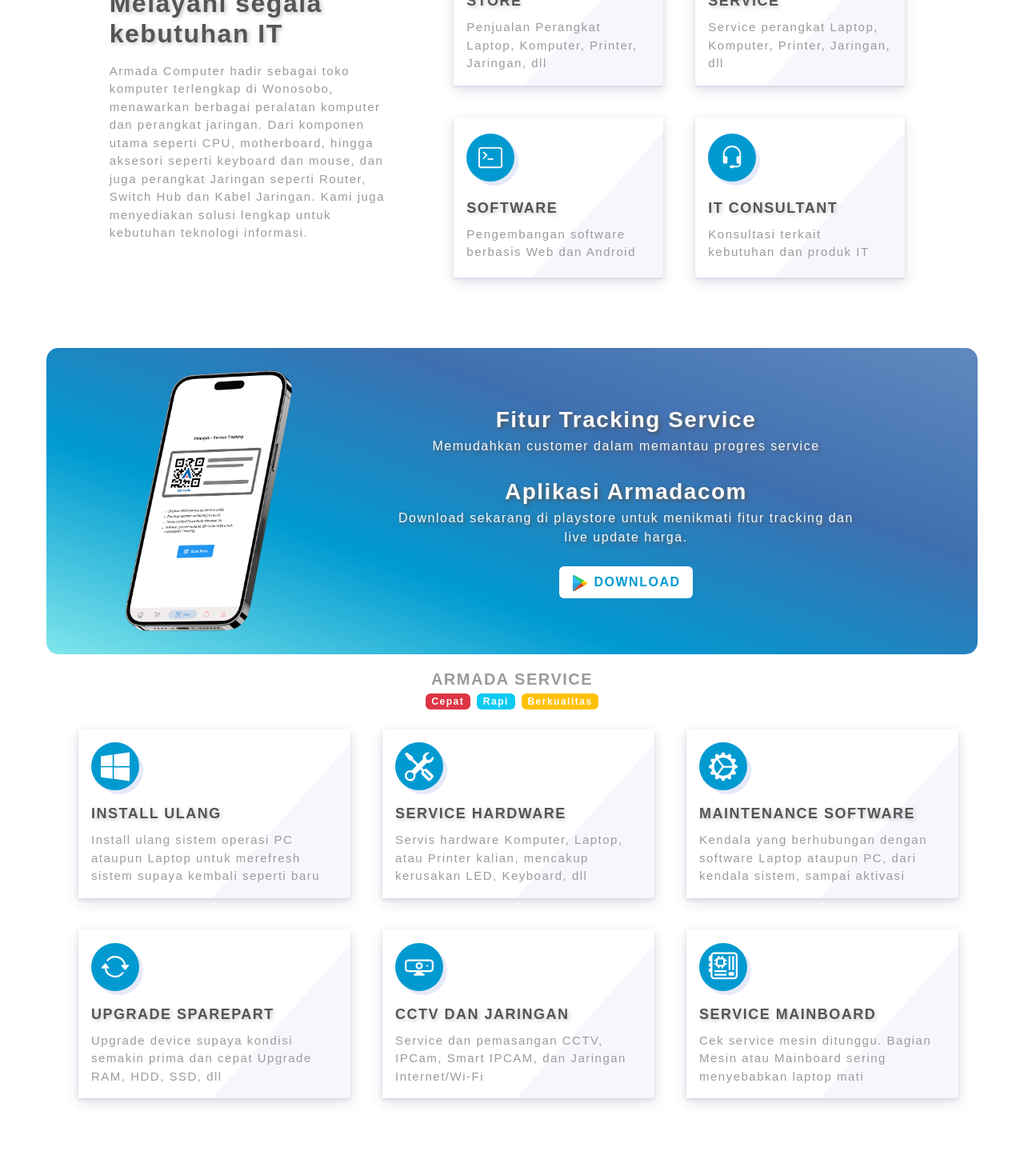
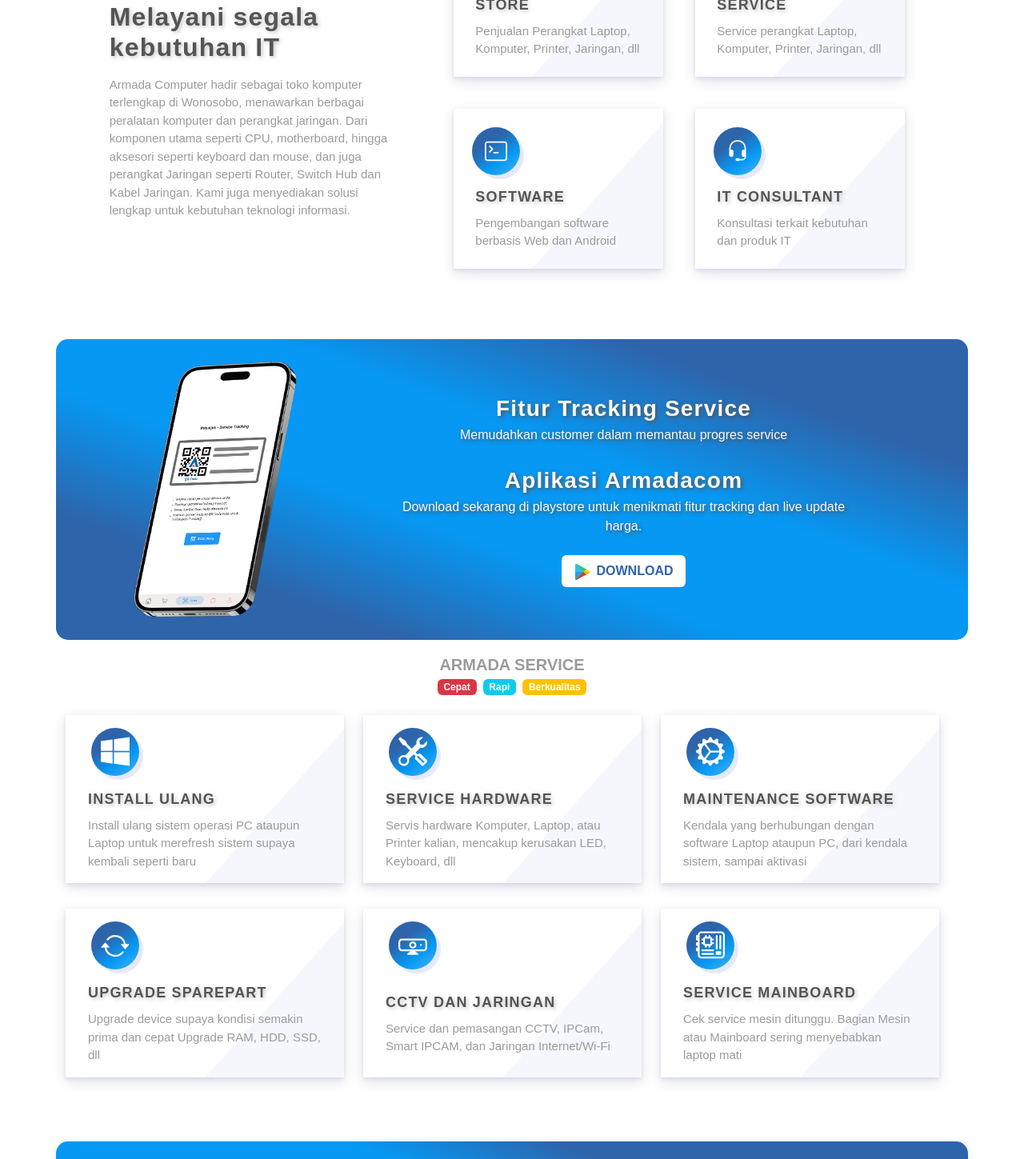
Before and after one commit to Tentacle10/armadacom-app, a React (Vite) app: page / in a window 1280 px wide. Shown: the part 1000-2449 px from the top of the page at 80% size. Built offline with nearby package versions, Linux system fonts and the light colour scheme.

Commit message:
layoutingV14

```diff
--- a/src/App.css
+++ b/src/App.css
@@ -1,54 +1,3 @@
-/* palette */
-/* .color1 {
- color: #2E64AA;
-}
-.color2 {
- color: #009AD1;
-}
-.color3 {
- color: #00CCD8;
-}
-.color4 {
- color: #72FACA;
-}
-.bg-color1 {
-  background-color: #2E64AA !important;
-}
-.bg-color2 {
-  background-color: #009AD1 !important;
-}
-.bg-color3 {
-  background-color: #00CCD8 !important;
-}
-.bg-color4 {
-  background-color: #72FACA !important;
-} */
-.color1 {
-  color: #2e64aa;
-}
-.color2 {
-  color: #8ecddd;
-}
-.color3 {
-  color: #fffadd;
-}
-.color4 {
-  color: #ffcc70;
-}
-.bg-color1 {
-  background-color: #2e64aa !important;
-}
-.bg-color2 {
-  background-color: #8ecddd !important;
-}
-.bg-color3 {
-  background-color: #fffadd !important;
-}
-.bg-color4 {
-  background-color: #ffcc70 !important;
-}
-/* palette */
-
 body {
   font-family: "Poppins", sans-serif !important;
   line-height: 1.5px;
@@ -59,7 +8,11 @@
   background-color: #fff;
   overflow-x: hidden;
   transition: all 200ms linear;
-  letter-spacing: 1.5px !important;
+  /* letter-spacing: 1.5px !important; */
+}
+
+.ls {
+  letter-spacing: 1.2px !important;
 }
 
 /* Scrollbar CSS */
@@ -82,31 +35,6 @@
   border: 5px none #f41515;
 }
 /* Scrollbar CSS */
-
-/* Divider */
-.h-divider {
-  margin: auto;
-  margin-top: 80px;
-  width: 80%;
-  position: relative;
-}
-
-.h-divider .shadow {
-  margin-top: 9px;
-  overflow: hidden;
-  height: 1px;
-}
-
-.h-divider .shadow:after {
-  content: "";
-  display: block;
-  margin: -25px auto 0;
-  width: 100%;
-  height: 25px;
-  border-radius: 125px/12px;
-  box-shadow: 0 0 8px rgb(146, 146, 146);
-}
-/* Divider */
 
 /* HeroContent ################################################################### */
 .slideshow {
@@ -139,11 +67,10 @@
   top: 0%;
   right: 0%;
   bottom: 0%;
-  width: 100%;
-  height: 100%;
-  background-image: linear-gradient(260deg, #2e64aa, #2e64aa, #0099d1, #0099d1, #72faca5e, #72faca2a, #72faca00, #72faca00, #72faca00);
-  /* background-image: linear-gradient(270deg, #2E64AA,#2e64aaec, #009AD1, #00cdd880, #72faca21, #72faca00, #72faca00); */
-  /* background-image: linear-gradient(270deg, #2e64aa, #2e64aa, #2e64aa, #2e64aa73, #2e64aa33, #2e64aa21, #2e64aa00); */
+  width: 100vw;
+  height: 100vh;
+  background-image: linear-gradient(270deg, #2e64aa, #2e64aa, #0698f3, #0698f38f, #72faca1e, #72faca00, #72faca00);
+  /* background-image: linear-gradient(270deg, #2e64aa, #2e64aa, #2e72aa,  #18a2fe, #18adfed7, #18adfe48, #18adfe17, #18adfe1a, #18adfe00); */
   opacity: 1;
 }
 .banner {
@@ -162,7 +89,7 @@
     background-image: none;
   }
   .gradient-overlay {
-    background-image: linear-gradient(30deg, #2e64aa, #2e64aaec, #0099d1e3, #00cdd875, #72faca1e, #72faca00, #72faca00);
+    background-image: linear-gradient(30deg, #2e64aa, #2e64aa, #0698f3, #0698f38f, #72faca1e, #72faca00, #72faca00);
     /* background-image: linear-gradient(0deg, #2e64aa, #2e64aa, #009AD1, #00CCD8, #72FACA, #2e64aa21, #2e64aa00); */
   }
   .textBanner {
@@ -207,7 +134,7 @@
   color: #9b9b9b;
 }
 .acard {
-  color: #009ad1;
+  color: #0698f3;
   border-radius: 11px;
   border: 0;
 }
@@ -217,7 +144,7 @@
   box-shadow: 0 2px 4px 0 rgba(136, 144, 195, 0.2), 0 5px 15px 0 rgba(37, 44, 97, 0.15);
   /* border-radius: 15px; */
   margin: 1rem 0rem 1.5rem 1rem !important;
-  /* padding: 10px 15px; */
+  padding: 10px 15px;
   position: relative;
   z-index: 1;
   overflow: hidden;
@@ -227,12 +154,13 @@
 
 .about-icon {
   border-radius: 50%;
-  background-color: #009ad1;
+  background-image: linear-gradient(145deg, #2e64aa, #2e64aa, #0698f3, #0698f3bd);
   width: 60px !important;
   height: 60px;
   box-shadow: 5px 5px 0 0 rgb(85 108 214 / 15%);
   color: #fff;
-  margin-bottom: 1rem;
+  margin: 0 0.5rem;
+  padding: 1rem !important;
   transition: 1s;
 }
 .title-card {
@@ -258,18 +186,19 @@
 }
 
 .about-card:hover::before {
-  background: #00cdd828;
+  background: #0698f33f;
 }
 
 .about-card:hover {
-  background: #009ad1;
+  background: #2e64aaee;
   color: #fff;
   transform: scale(1.05);
   z-index: 9;
 }
 
 .about-card:hover .about-icon {
-  color: #009ad1;
+  color: #2e64aa;
+  background-image: none;
   background-color: #fff;
   box-shadow: none;
 }
@@ -279,21 +208,6 @@
 .about-card:hover .body-text {
   color: #fff;
 }
-
-/* .hover_color_bubble {
-  position: absolute;
-  background: rgb(54 81 207 / 15%);
-  width: 100rem;
-  height: 100rem;
-  left: 0;
-  right: 0;
-  z-index: -1;
-  top: 16rem;
-  border-radius: 50%;
-  transform: rotate(-36deg);
-  left: -18rem;
-  transition: 0.7s;
-} */
 
 @media (max-width: 768px) {
   .cabout {
@@ -319,23 +233,14 @@
     color: #9b9b9b;
   }
   .acard {
-    color: #009ad1;
-    border-radius: 11px;
-    border: 0;
     padding: 0 !important;
   }
   .about-card {
-    flex: 0 50%;
-    background: #fff;
-    box-shadow: 0 2px 4px 0 rgba(136, 144, 195, 0.2), 0 5px 15px 0 rgba(37, 44, 97, 0.15);
-    /* border-radius: 15px; */
     margin: 0.6rem 0 !important;
-    /* padding: 10px 15px; */
-    position: relative;
-    z-index: 1;
-    overflow: hidden;
-    min-height: 200px;
-    transition: 1s;
+    padding: 10px 15px;
+  }
+  .about-icon {
+    margin: 1rem 0.5rem;
   }
 }
 /* AboutContent */
@@ -343,8 +248,10 @@
 /* ServiceContent ################################################################# */
 .cservice {
   padding: 4rem 0 0 0 !important;
+  color: #555;
 }
 .service {
+  margin: 0 !important;
   height: 100%;
   display: flex;
   justify-content: center;
@@ -353,7 +260,7 @@
   border-radius: 15px;
 }
 .appservice {
-  background-image: linear-gradient(200deg, #2e64aac2, #2e64aaec, #009ad1, #00cdd880);
+  background-image: linear-gradient(200deg, #2e64aa, #2e64aa, #0698f3, #0698f3, #2e64aa, #2e64aa);
   border-radius: 15px;
 }
 .iPhone img {
@@ -368,11 +275,78 @@
   color: #555;
   border-radius: 15px;
   background-color: #fff;
-  /* border: 2px solid #555; */
 }
 
 .ts {
   text-shadow: 2px 2px 5px #555 !important;
+}
+
+.scard {
+  color: #0698f3;
+  border-radius: 11px;
+  border: 0;
+  margin: 1rem 0rem !important;
+}
+.service-card {
+  width: 100%;
+  height: 100%;
+  flex: 0 50%;
+  background: #fff;
+  box-shadow: 0 2px 4px 0 rgba(136, 144, 195, 0.2), 0 5px 15px 0 rgba(37, 44, 97, 0.15);
+  /* border-radius: 15px; */
+  /* padding: 10px 15px; */
+  position: relative;
+  z-index: 1;
+  overflow: hidden;
+  min-height: 200px;
+  transition: 1s;
+}
+
+.service-icon {
+  border-radius: 50%;
+  background-image: linear-gradient(145deg, #2e64aa, #2e64aa, #0698f3, #0698f3bd);
+  width: 60px !important;
+  height: 60px;
+  box-shadow: 5px 5px 0 0 rgb(85 108 214 / 15%);
+  color: #fff;
+  margin: 1rem;
+  transition: 1s;
+}
+.service-card::before {
+  content: "";
+  position: absolute;
+  background: rgb(85 108 214 / 5%);
+  width: 170px;
+  height: 400px;
+  z-index: -1;
+  transform: rotate(42deg);
+  right: -56px;
+  top: -23px;
+  border-radius: 35px;
+}
+
+.service-card:hover::before {
+  background: #0698f33f;
+}
+
+.service-card:hover {
+  background: #2e64aaee;
+  color: #fff;
+  transform: scale(1.05);
+  z-index: 9;
+}
+
+.service-card:hover .service-icon {
+  color: #2e64aa;
+  background-image: none;
+  background-color: #fff;
+  box-shadow: none;
+}
+.service-card:hover .title-card {
+  color: #fff;
+}
+.service-card:hover .body-text {
+  color: #fff;
 }
 
 @media (max-width: 768px) {
@@ -384,10 +358,9 @@
     box-shadow: none !important;
   }
   .appservice {
-    background-image: linear-gradient(200deg, #2e64aac2, #2e64aaec, #009ad1, #00cdd880);
     height: 100vh;
     border-radius: 0;
-    margin-top: -0.3rem !important;
+    margin-top: -1.5rem !important;
   }
   .iPhone img {
     width: 60%;
@@ -398,8 +371,17 @@
     margin-bottom: 0rem;
   }
   .aservice {
-    margin-bottom: 0rem !important;
-    border-radius: 0;
+    padding: 2rem 3rem 2rem 3rem !important;
+  }
+  .scard {
+    padding: 0 !important;
+  }
+  .service-card {
+    margin: 0.6rem 0 !important;
+    padding: 10px 15px;
+  }
+  .service-icon {
+    margin: 1rem 0.5rem !important;
   }
 }
 /* ServiceContent */
@@ -409,8 +391,9 @@
   padding: 4rem 0 0 0 !important;
 }
 .damkar {
+  margin: 0 !important;
   box-shadow: rgb(219 230 255 / 99%) 0px 5px 10px 0px;
-  background-image: linear-gradient(200deg, #2e64aac2, #2e64aaec, #009ad1, #00cdd880);
+  background-image: linear-gradient(200deg, #2e64aa, #2e64aa,#2e64aa, #0698f3, #0698f3, #0698f3,#2e64aa, #2e64aa, #2e64aa);
   border-radius: 15px;
   height: 100%;
 }
@@ -429,20 +412,23 @@
 
 @media (max-width: 768px) {
   .cdamkar {
-    padding: 1rem 0 0 0 !important;
+    padding: 2rem 0 0 0 !important;
   }
   .damkar {
     height: 100vh;
-    background-image: linear-gradient(180deg, #2e64aa, #2e64aaec, #009ad1, #009ad1, #009ad1, #00cdd8cb);
+    background-image: linear-gradient(200deg, #2e64aa, #2e64aa, #2e64aa, #0698f3, #0698f3,#2e64aa, #2e64aa, #2e64aa);
     border-radius: 0;
     margin-top: -0.3rem !important;
   }
   .gbdamkar img {
-    margin: -3rem 0 0 0;
+    margin: 1rem 0 0 0;
     width: 80vw;
   }
   .logodamkar {
     margin: -3rem 0 1rem 0;
+  }
+  .dtext {
+    padding: 1rem 2rem !important;
   }
 }
 /* DamkarContent */
@@ -450,26 +436,28 @@
 /* SoftwareContent ############################################################### */
 .csoftware {
   padding: 4rem 0 0 0 !important;
+  /* background-color: #0698f3; */
 }
 .software {
+  margin: 0 !important;
   /* box-shadow: rgb(219 230 255 / 99%) 0px 5px 10px 0px; */
-  background-color: #fff;
+  /* background-color: #c40b0b; */
   /* border-radius: 15px; */
-  height: 100%;
+  /* height: 100%; */
   color: #555;
 }
 
 .softwaredev {
-  padding: 1rem 2.5rem !important;
+  padding: 0rem 2.5rem !important;
 }
 
 .devimg {
   overflow: hidden;
 }
 .devimg img {
-  height: 91ch;
+  height: 86ch;
   border-radius: 15px;
-  margin-left: -0.7rem;
+  /* margin-left: -0.7rem; */
 }
 
 .logodev {
@@ -535,7 +523,7 @@
 
 .card-back {
   padding: 2rem !important;
-  background: linear-gradient(to right, #1abc9c, #3498db);
+  background: linear-gradient(200deg, #2e64aa, #0698f3);
   color: #ffffff;
   /* box-shadow: 0 5px 20px #3498db; */
   transform: rotateY(180deg);
@@ -550,25 +538,32 @@
   /* border-radius: 16px; */
 }
 
-.card-front-1 {
-  background: linear-gradient(to right, #ffbe0b, #ff0066);
-}
-
-.card-back-1 {
-  background: linear-gradient(to right, #ffbe0b, #ff0066);
-  color: #ffffff;
-  box-shadow: 0 5px 20px #d26d33;
-  transform: rotateY(180deg);
-}
-
 @media (max-width: 768px) {
+  .csoftware {
+    overflow: hidden;
+  }
   .software {
+    margin: 1rem 0 0 0 !important;
     box-shadow: none;
   }
+  .softwaredev {
+    padding: 1rem 2.5rem !important;
+  }
+  .devimg {
+    overflow: unset;
+    text-align: center;
+  }
   .devimg img {
-    width: 100%;
+    width: 90%;
     height: auto;
-    margin-left: 0;
+  }
+  .card-container {
+    grid-gap: 0.5rem;
+  }
+  .carddev {
+    margin: 1.5rem 0 0 0 !important;
+    width: 305px !important;
+    height: 300px;
   }
 }
 /* SoftwareContent */
--- a/src/component/content/AboutContent.jsx
+++ b/src/component/content/AboutContent.jsx
@@ -32,7 +32,7 @@
             <div className="title">
               <h6 style={{ color: "#9b9b9b", fontWeight: "600" }}>ABOUT US</h6>
               <h2
-                className="pb-md-2"
+                className="ls pb-md-2"
                 style={{
                   fontWeight: "600",
                   textShadow: "2px 2px 5px #55555555",
@@ -59,7 +59,7 @@
             <Row xs={1} md={2}>
               {aboutcard.map((isiabout, index) => (
                 <Col key={index} className="acard">
-                  <Row className="about-card p-3">
+                  <Row className="about-card">
                     <div className="hover_color_bubble"></div>
                     <Col
                       xs={2}
@@ -67,8 +67,8 @@
                     >
                       {isiabout.icon}
                     </Col>
-                    <Col xs={12} style={{ padding: "0" }}>
-                      <div className="title-card">{isiabout.title}</div>
+                    <Col xs={12}>
+                      <div className="ls title-card">{isiabout.title}</div>
                       <div className="body-text">{isiabout.text}</div>
                     </Col>
                   </Row>
--- a/src/component/content/HeroContent.jsx
+++ b/src/component/content/HeroContent.jsx
@@ -64,7 +64,7 @@
               <Row className="textBanner">
                 <Col
                   md={9}
-                  className="fs-2 fw-bold text-uppercase"
+                  className="ls fs-2 fw-bold text-uppercase"
                   style={{ textShadow: "2px 2px 5px #555" }}
                 >
                   {hero.tag}
--- a/src/component/content/ServiceContent.jsx
+++ b/src/component/content/ServiceContent.jsx
@@ -1,5 +1,12 @@
-import {Container, Row, Col, Button, Badge} from "react-bootstrap";
-import {Windows, Tools, GearWideConnected, ArrowRepeat, Webcam, Motherboard} from "react-bootstrap-icons";
+import { Container, Row, Col, Button, Badge } from "react-bootstrap";
+import {
+  Windows,
+  Tools,
+  GearWideConnected,
+  ArrowRepeat,
+  Webcam,
+  Motherboard,
+} from "react-bootstrap-icons";
 import iPhone from "../../assets/img/Iphone-Mockup.png";
 import PlayStore from "../../assets/icon/playstore-svgrepo-com.svg";
 
@@ -41,26 +48,53 @@
       <Container className="cservice">
         <Row className="service">
           <Row className="appservice text-light">
-            <Col className="d-flex flex-column justify-content-center align-items-center text-center d-block d-md-none pt-md-3">
-              <div className="ts fw-bold fs-3">Fitur Tracking Service</div>
-              <div className="ts fw-lighter fs-6 text-opacity-75">Memudahkan customer dalam memantau progres service</div>
+            <Col className="d-flex flex-column justify-content-center align-items-center text-center d-block d-md-none">
+              <div className="ls ts fw-bold fs-3">Fitur Tracking Service</div>
+              <div className="ls ts fw-lighter fs-6 text-opacity-75">
+                Memudahkan customer dalam memantau progres service
+              </div>
             </Col>
             <Col md={4} className="iPhone d-flex justify-content-center">
               <img src={iPhone} alt="phone" style={{}} />
             </Col>
-            <Col md={7} className="d-flex flex-column text-center justify-content-start justify-content-md-center align-items-center px-md-5 pt-md-4 pb-4">
-              <div className="ts fw-bold fs-3 d-none d-md-block">Fitur Tracking Service</div>
-              <div className="ts fw-lighter text-opacity-75 d-none d-md-block">Memudahkan customer dalam memantau progres service</div>
-              <div className="ts fw-bold fs-3 mt-md-4">Aplikasi Armadacom</div>
-              <div className="ts fw-lighter text-opacity-75 fs-6">Download sekarang di playstore untuk menikmati fitur tracking dan live update harga.</div>
-              <Button className="btn-a mt-4 px-3 py-2" variant="light" href="https://play.google.com/store/apps/details?id=com.wingbuk.armadacom">
-                <img src={PlayStore} alt="PlayStore" width={20} className="me-2" />
+            <Col
+              md={7}
+              className="d-flex flex-column text-center justify-content-start justify-content-md-center align-items-center px-md-5 pt-md-4 pb-4"
+            >
+              <div className="ls ts fw-bold fs-3 d-none d-md-block">
+                Fitur Tracking Service
+              </div>
+              <div className="ts fw-lighter text-opacity-75 d-none d-md-block">
+                Memudahkan customer dalam memantau progres service
+              </div>
+              <div className="ls ts fw-bold fs-3 mt-md-4">
+                Aplikasi Armadacom
+              </div>
+              <div className="ts fw-lighter text-opacity-75 fs-6">
+                Download sekarang di playstore untuk menikmati fitur tracking
+                dan live update harga.
+              </div>
+              <Button
+                className="btn-a mt-4 px-3 py-2"
+                variant="light"
+                href="https://play.google.com/store/apps/details?id=com.wingbuk.armadacom"
+              >
+                <img
+                  src={PlayStore}
+                  alt="PlayStore"
+                  width={20}
+                  className="me-2"
+                />
                 Download
               </Button>
             </Col>
           </Row>
-          <Row className="aservice justify-content-center align-items-center">
-            <Col xs={10} className="text-center fw-bold fs-5 pt-md-3 pt-4" style={{color: "#9b9b9b"}}>
+          <Row className="aservice justify-content-center">
+            <Col
+              xs={10}
+              className="text-center fw-bold fs-5 pt-md-3 pt-4"
+              style={{ color: "#9b9b9b" }}
+            >
               ARMADA SERVICE
             </Col>
             <Col xs={10} className="text-center fw-bold fs-6 pb-2">
@@ -70,17 +104,24 @@
               </Badge>
               <Badge bg="warning">Berkualitas</Badge>
             </Col>
-            <Col md={12} style={{height: "100%"}} className="d-flex align-items-center">
-              <Row xs={1} md={3}>
-                {servicecard.map((isiabout, index) => (
-                  <Col key={index} className="acard">
-                    <Row className="about-card p-3">
-                      <Col xs={2} className="about-icon d-flex justify-content-center align-items-center">
-                        {isiabout.icon}
+            <Col
+              md={12}
+              style={{ height: "100%" }}
+              className="d-flex justify-content-center align-items-center"
+            >
+              <Row xs={1} md={3} className="justify-content-center">
+                {servicecard.map((servicecard, index) => (
+                  <Col key={index} className="scard">
+                    <Row className="service-card p-3">
+                      <Col
+                        xs={2}
+                        className="service-icon d-flex justify-content-center align-items-center"
+                      >
+                        {servicecard.icon}
                       </Col>
-                      <Col xs={12} style={{padding: "0"}}>
-                        <div className="title-card">{isiabout.title}</div>
-                        <div className="body-text">{isiabout.text}</div>
+                      <Col xs={12}>
+                        <div className="ls title-card">{servicecard.title}</div>
+                        <div className="body-text">{servicecard.text}</div>
                       </Col>
                     </Row>
                   </Col>
--- a/src/component/footer/footer.css
+++ b/src/component/footer/footer.css
@@ -1,5 +1,5 @@
 .footer {
-  background-image: linear-gradient(200deg, #2e64aac2, #2e64aaec, #009ad1, #00cdd880);
+  background-image: linear-gradient(200deg, #0698f3, #2e64aa, #2e64aa, #2e64aa, #2e64aa, #0698f3);
   height: 100% !important;
   letter-spacing: 1.3px;
 }
@@ -78,7 +78,7 @@
 
 @media (max-width: 768px) {
   .footer {
-    background-image: linear-gradient(0deg, #2e64aa, #2e64aaec, #009ad1, #009ad1, #009ad1, #00cdd8cb);
+    background-image: linear-gradient(200deg, #2e64aa, #2e64aa, #0698f3, #0698f3, #2e64aa, #2e64aa);
     height: 100% !important;
   }
   .listfoot {
--- a/src/component/header/Header.css
+++ b/src/component/header/Header.css
@@ -27,7 +27,7 @@
 }
 
 .navbar.navigation-wrap {
-  background-image: linear-gradient(200deg, #2e64aa, #2e64aaec, #009ad1, #00cdd880, #72faca21, #72faca00, #72faca00);
+  background-image: linear-gradient(200deg, #2e64aa, #2e64aaec,  #2e64aad2, #2e64aa88, #2e64aa67, #2e64aa33);
   padding: 10px 0;
   -webkit-backdrop-filter: blur(15px) brightness(75%) saturate(70%);
   backdrop-filter: blur(15px) brightness(75%) saturate(70%);
@@ -206,7 +206,7 @@
   left: 0;
   width: 100%;
   height: 100%;
-  background: linear-gradient(120deg, transparent, #009ad1, transparent);
+  background: linear-gradient(120deg, transparent, #2e64aa, transparent);
   transform: translateX(-100%);
   transition: 0.6s;
   position: absolute;
@@ -214,7 +214,7 @@
 .drop-a:hover,
 .drop-a:focus {
   background: transparent;
-  box-shadow: 0 0 2px 0.5px #009ad1;
+  box-shadow: 0 0 2px 0.5px #0698f3;
   /* box-shadow: 0 0 20px 5px #009ad1; */
 }
 .drop-a:hover::before {
@@ -231,7 +231,7 @@
 }
 .btn-a {
   border: none !important;
-  color: #009ad1 !important;
+  color: #2e64aa !important;
   text-transform: uppercase;
   font-weight: 600;
   overflow: hidden;
@@ -244,14 +244,14 @@
   left: 0;
   width: 100%;
   height: 100%;
-  background: linear-gradient(120deg, transparent, #009ad1, transparent);
+  background: linear-gradient(120deg, transparent, #2e64aa, transparent);
   transform: translateX(-100%);
   transition: 0.6s;
   position: absolute;
 }
 .btn-a:hover {
   background: transparent;
-  box-shadow: 0 0 2px 0.5px #009ad1;
+  box-shadow: 0 0 2px 0.5px #0698f3;
 }
 .btn-a:hover::before {
   transform: translateX(100%);
@@ -270,7 +270,7 @@
 
 @media (max-width: 768px) {
   .navbar.navigation-wrap {
-    background-image: linear-gradient(to right, #2e64aa, #0099d1de, #00cdd8af, #72faca69);
+    background-image: linear-gradient(180deg, #2e64aa, #2e64aaec);
   }
   .start-nav img {
     height: 28px;
@@ -286,12 +286,18 @@
   .offcanvas {
     max-width: 65%;
   }
+  .offcanvas-body {
+    padding: 0 2.5rem !important;
+  }
   .btn-a {
-    width: 50%;
-    margin-top: 1rem;
     background-color: #fff;
     border: none;
-    color: #0099d1de !important;
+    color: #2e64aa !important;
+  }
+  .bg-blue {
+    margin: 1rem 0 0 0 !important;
+    background-color: #2e64aae3 !important;
+    color: #fff !important;
   }
   .canvas-footer {
     padding: none;
@@ -385,8 +391,8 @@
     transition: all 200ms linear;
   }
   .dropdown-toggle[aria-expanded="true"] + .dropdown-menu {
-    margin-top: 10px !important;
-    margin-bottom: 20px !important;
+    margin-top: 5px !important;
+    margin-bottom: 5px !important;
   }
 }
 
```
Also changed, not shown: src/component/content/DamkarContent.jsx (+22 -6 lines), src/component/content/SoftwareContent.jsx (+26 -50 lines), src/component/header/Header.jsx (+65 -16 lines).
